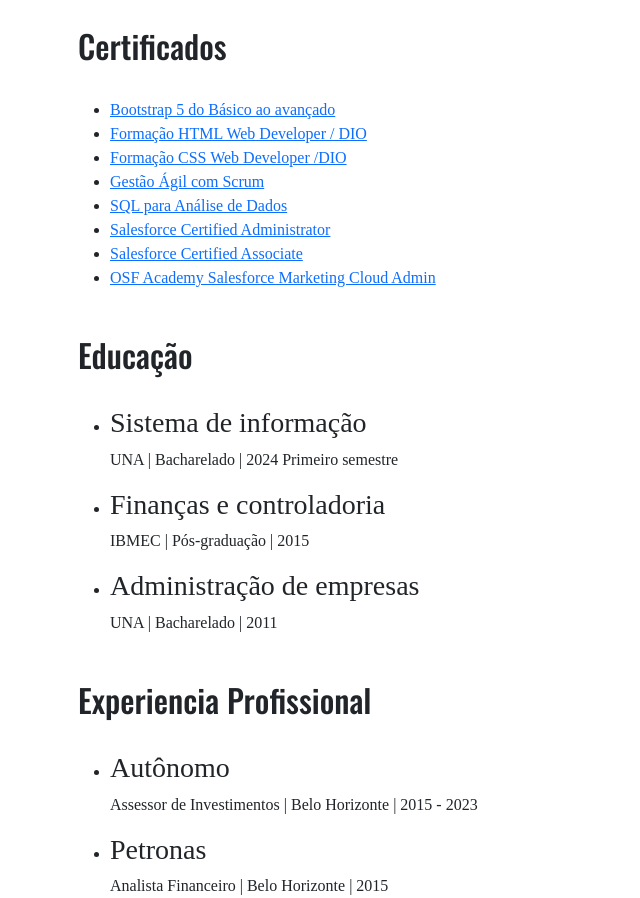
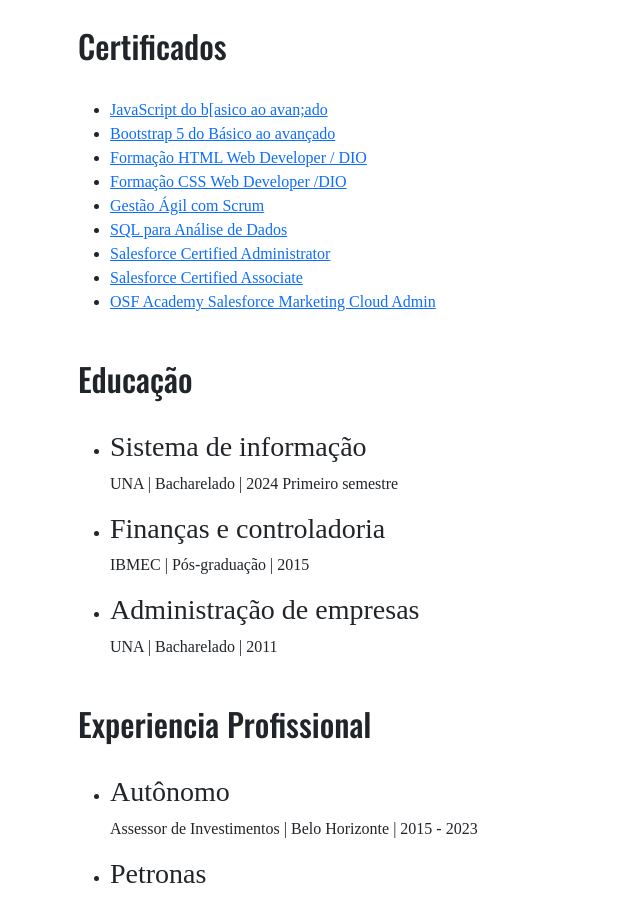
Before and after one commit to lshv04/CV, a plain HTML site: page index.html in a window 1280 px wide. Shown: the part 1073-1971 px from the top of the page, without its empty margins (72-712 px from the left). Drawn offline with nearby package versions, Linux system fonts and the light colour scheme; a web font is replaced by a local one.

Commit message:
Update index.html
Acrescentando novo certificado.

```diff
--- a/index.html
+++ b/index.html
@@ -101,6 +101,8 @@
     <div class="Cont4">
         <h2>Certificados</h2><br>
         <ul>
+            <li><a href="https://www.udemy.com/certificate/UC-4bbf1bd1-a885-42bd-817a-137daaa7a943/"
+                    target="_blank">JavaScript do b[asico ao avan;ado</a>
             <li><a href="https://www.udemy.com/certificate/UC-496ae9b9-fc7d-4e1d-98c6-215dd23df3ef/"
                     target="_blank">Bootstrap 5 do Básico ao avançado</a>
             </li>
```
